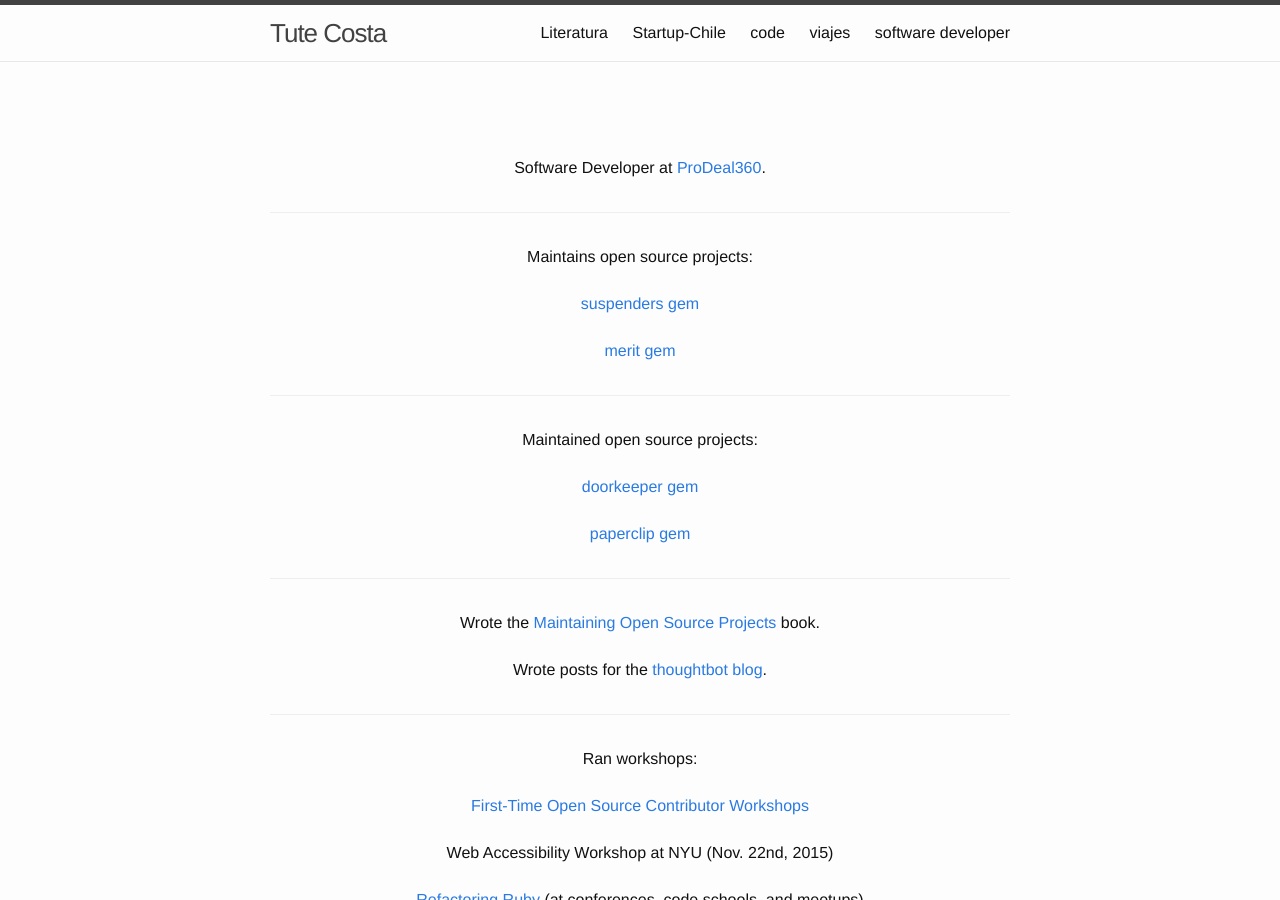
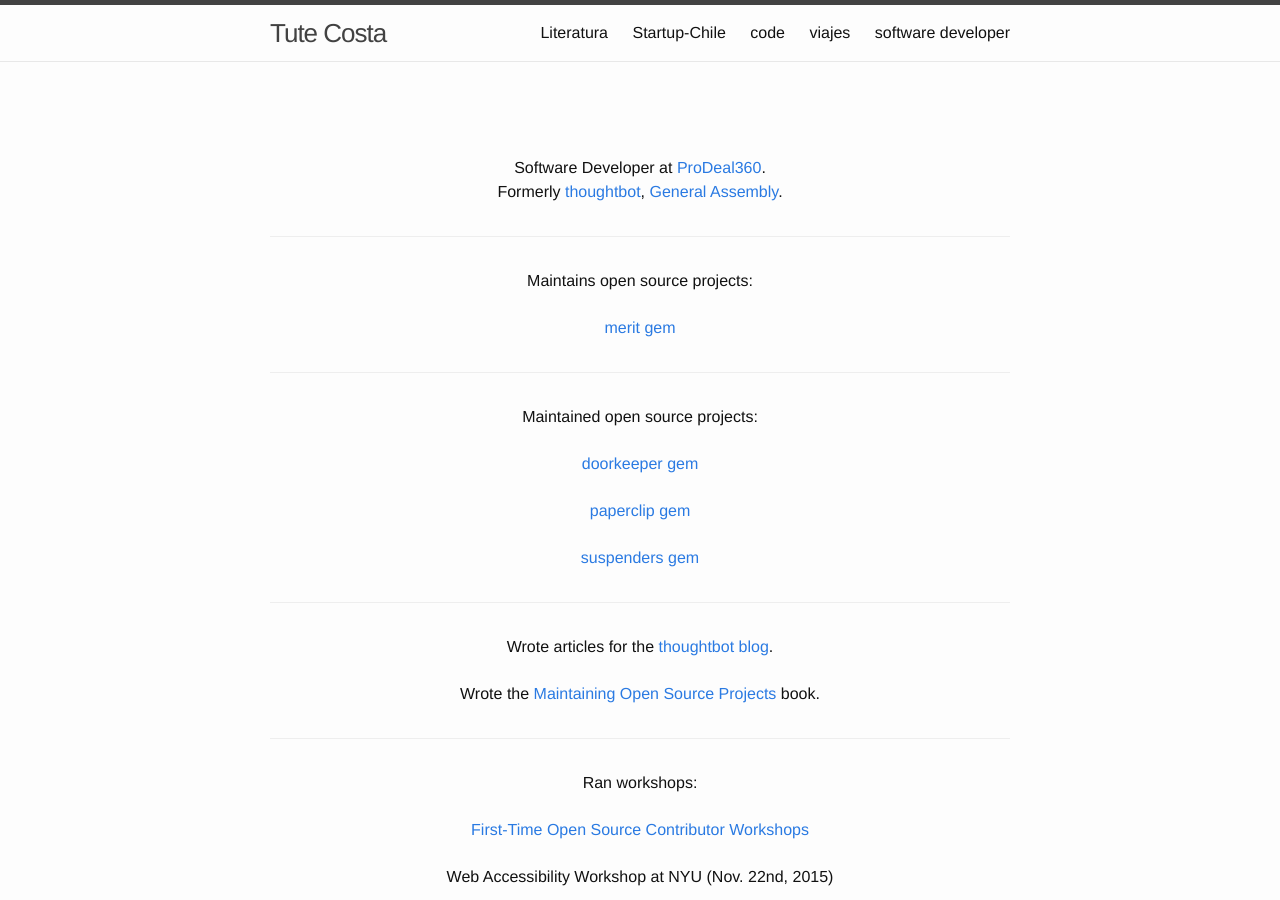
Before and after one commit to tute/tute.github.io, a Jekyll site: the page built from software-developer.md, in a window 1280 px wide and 900 px high. Built offline with Jekyll 4.4.1, drawn with Linux system fonts in a browser that asks for light colours.

Commit message:
Update bio

```diff
--- a/software-developer.md
+++ b/software-developer.md
@@ -6,14 +6,15 @@
 
 <p style="text-align: center; padding-top: 4em">
   Software Developer at <a href="https://www.prodeal360.com/">ProDeal360</a>.
+  <br>
+  Formerly
+  <a href="https://www.thoughtbot.com/">thoughtbot</a>,
+  <a href="https://generalassemb.ly/">General Assembly</a>.
 </p>
 
 
 <p style="text-align: center; padding-top: 2em; margin-top: 2em; border-top: 1px solid #eee">
   Maintains open source projects:
-</p>
-<p style="text-align: center; padding-top: .5em">
-  <a href="https://github.com/thoughtbot/suspenders">suspenders gem</a>
 </p>
 <p style="text-align: center; padding-top: .5em">
   <a href="https://github.com/merit-gem/merit">merit gem</a>
@@ -29,16 +30,19 @@
 <p style="text-align: center; padding-top: .5em">
   <a href="https://github.com/thoughtbot/paperclip">paperclip gem</a>
 </p>
+<p style="text-align: center; padding-top: .5em">
+  <a href="https://github.com/thoughtbot/suspenders">suspenders gem</a>
+</p>
 
 
 <p style="text-align: center; padding-top: 2em; margin-top: 2em; border-top: 1px solid #eee">
+  Wrote articles for the
+  <a href="https://robots.thoughtbot.com/authors/tute-costa">thoughtbot blog</a>.
+</p>
+<p style="text-align: center; padding-top: .5em">
   Wrote the
   <a href="http://maintaining-open-source.com/">Maintaining Open Source Projects</a>
   book.
-</p>
-<p style="text-align: center; padding-top: .5em">
-  Wrote posts for the
-  <a href="https://robots.thoughtbot.com/authors/tute-costa">thoughtbot blog</a>.
 </p>
 
 
```
